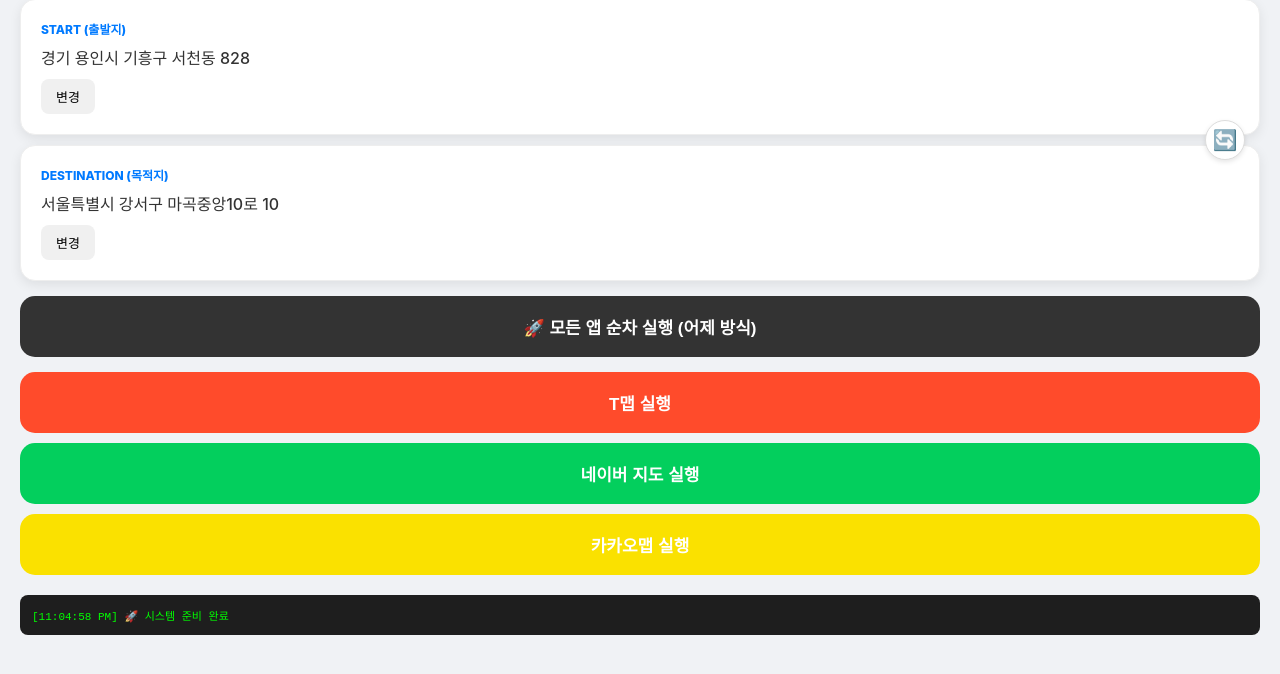
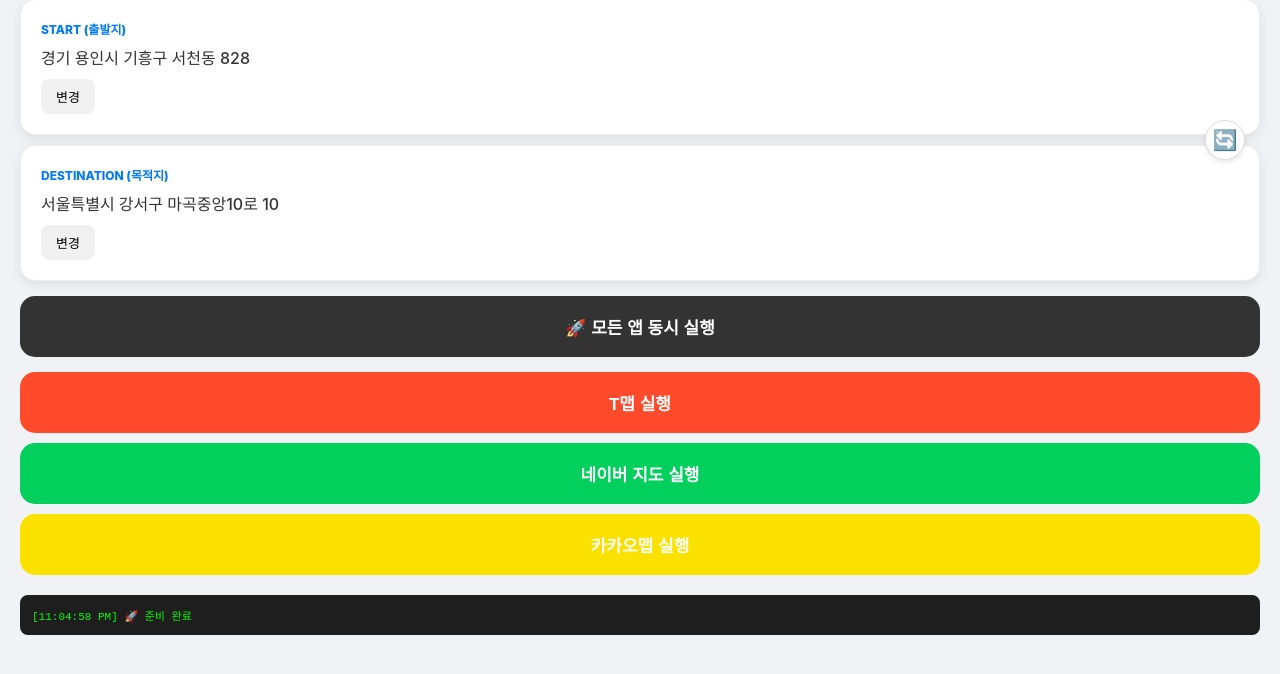
Before and after one commit to sanjarchoi-psn/gray-stone-772, a plain HTML site: page index.html in a window 1280 px wide. Shown: the part 96-770 px from the top of the page. Drawn offline with Linux system fonts and the light colour scheme.

Commit message:
Update index.html

```diff
--- a/index.html
+++ b/index.html
@@ -3,6 +3,7 @@
 <head>
     <meta charset="UTF-8">
     <meta name="viewport" content="width=device-width, initial-scale=1.0, maximum-scale=1.0, user-scalable=no">
+    <meta name="robots" content="noindex, nofollow">
     <title>통합 내비게이션</title>
     <style>
         body { font-family: -apple-system, sans-serif; padding: 20px; background: #f0f2f5; margin: 0; }
@@ -35,7 +36,8 @@
     </div>
 
     <div class="btn-group">
-        <button class="navi-btn all-btn" onclick="goNavi('all')">🚀 모든 앱 순차 실행 (어제 방식)</button>
+        <!-- 모든 앱 실행 버튼 -->
+        <button class="navi-btn all-btn" onclick="goNavi('all')">🚀 모든 앱 동시 실행</button>
         <button class="navi-btn tmap" onclick="goNavi('tmap')">T맵 실행</button>
         <button class="navi-btn naver" onclick="goNavi('naver')">네이버 지도 실행</button>
         <button class="navi-btn kakao" onclick="goNavi('kakao')">카카오맵 실행</button>
@@ -67,7 +69,7 @@
             new daum.Postcode({
                 oncomplete: function(res) {
                     const addr = res.roadAddress || res.address;
-                    document.getElementById(target + 'Addr').innerText = addr + " (⏳)";
+                    document.getElementById(target + 'Addr').innerText = addr + " (좌표 확인 중...)";
                     data[target].name = addr;
                     getCoords(addr, target);
                 }
@@ -81,7 +83,7 @@
                     const pt = json.response.result.point;
                     data[target].x = pt.x; data[target].y = pt.y;
                     document.getElementById(target + 'Addr').innerText = data[target].name;
-                    addLog(`📍 좌표 획득 완료`);
+                    addLog(`📍 좌표 확인: ${pt.x}, ${pt.y}`);
                 }
             };
             const s = document.createElement('script');
@@ -98,27 +100,16 @@
             };
 
             if (type === 'all') {
-                addLog("🚀 모든 앱 순차 실행 시작...");
-                // 1. T맵 실행
-                window.location.href = urls.tmap;
-
-                // 2. 네이버 (1.5초 후)
-                setTimeout(() => {
-                    addLog("네이버 지도 호출...");
-                    window.location.href = urls.naver;
-                }, 1500);
-
-                // 3. 카카오 (3초 후)
-                setTimeout(() => {
-                    addLog("카카오맵 호출...");
-                    window.location.href = urls.kakao;
-                }, 3000);
+                addLog("🚀 모든 앱 순차 실행...");
+                Object.values(urls).forEach(url => {
+                    setTimeout(() => { window.location.href = url; }, 500);
+                });
             } else {
                 addLog(`🚗 ${type} 실행`);
                 window.location.href = urls[type];
             }
         }
-        window.onload = () => addLog("🚀 시스템 준비 완료");
+        window.onload = () => addLog("🚀 준비 완료");
     </script>
 </body>
 </html>
```
